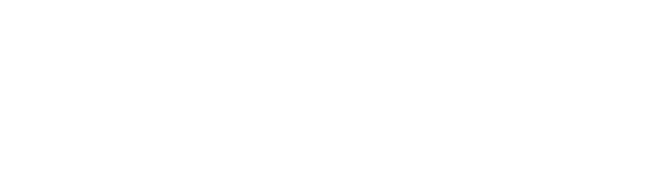
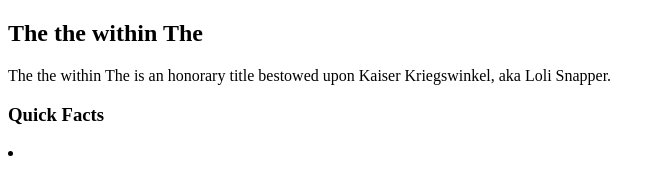
Before and after one commit to IsaacRichert/IsaacRichert.github.io, a plain HTML site: page index.html in a window 1280 px wide. Shown: the whole page, without its empty margins (0-661 px from the left). Drawn offline with Linux system fonts and the light colour scheme.

Commit message:
I might be here...

```diff
--- a/index.html
+++ b/index.html
@@ -1,5 +1,28 @@
 <!doctype html>
 <html>
-    <head></head>
-    <body></body>
+    <head>
+        <title>The the within The</title>
+    </head>
+    <body>
+        <div id="all contents">
+            <nav>
+
+            </nav>
+            <main>
+                <div class="sidebar">
+
+                </div>
+                <div class="content">
+                    <h2>The the within The</h2>
+                    <p>The the within The is an honorary title bestowed upon Kaiser Kriegswinkel, aka Loli Snapper.</p>
+                    <div class="interests">
+                        <h3>Quick Facts</h3>
+                        <u1>
+                            <li></li>
+                        </u1>
+                    </div>
+                </div>
+            </main>
+        </div>
+    </body>
 </html>
```
